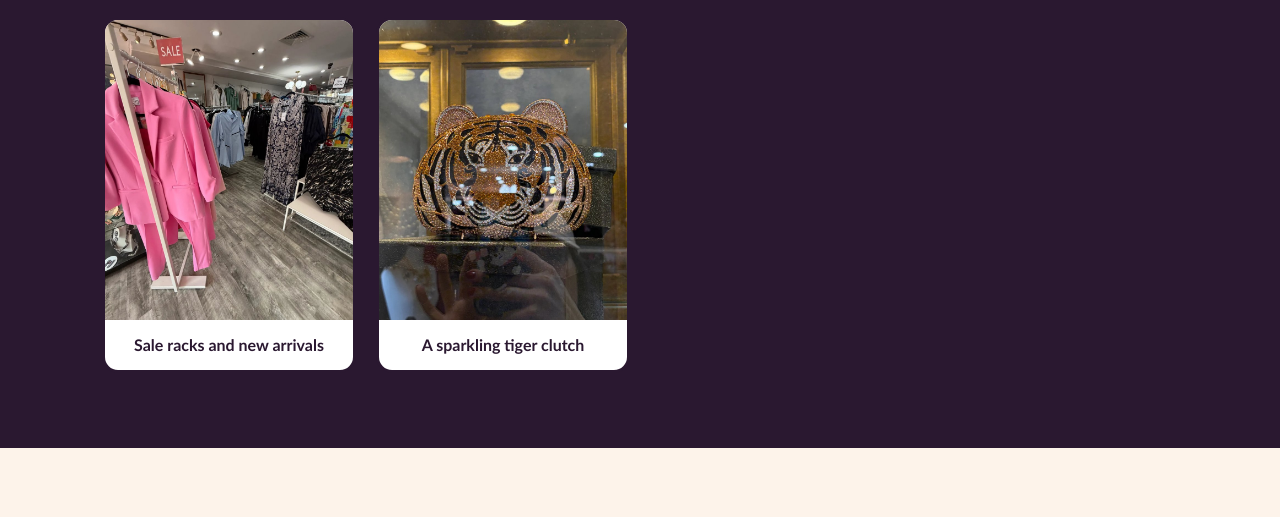
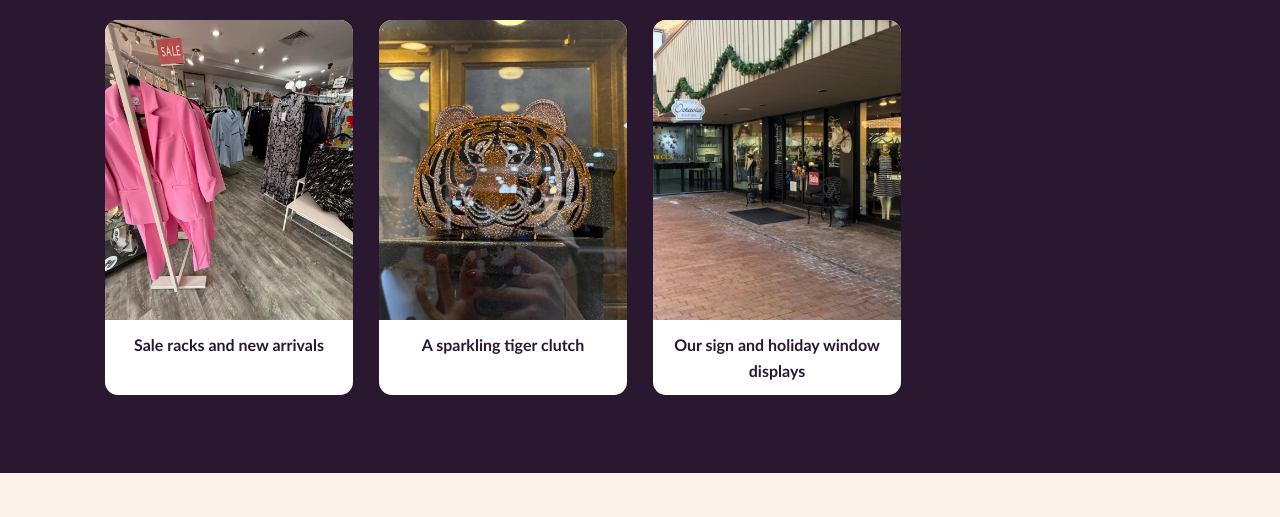
Before and after one commit to jacob584/octavia-boutique, a plain HTML site: page index.html in a window 1280 px wide. Shown: the part 3843-4360 px from the top of the page. Drawn offline with Linux system fonts and the light colour scheme.

Commit message:
Add storefront sign photo to gallery
Co-Authored-By: Claude Haiku 5.5 <noreply@anthropic.com>
Claude-Session: https://claude.ai/code/session_01WHkm4jBYoCuWoB7eY4HtMF

```diff
--- a/index.html
+++ b/index.html
@@ -447,7 +447,8 @@
     { src: "images/photo-2.jpg", caption: "Blouses and skirts by the window", alt: "Patterned blouses and skirts on racks near the front window" },
     { src: "images/photo-3.jpg", caption: "Sweaters, tunics and statement pieces", alt: "Sweaters, tunics and bold printed tops on display" },
     { src: "images/photo-4.jpg", caption: "Sale racks and new arrivals", alt: "Pink suit and printed dresses on the sale and new arrivals racks" },
-    { src: "images/photo-5.jpg", caption: "A sparkling tiger clutch", alt: "Crystal tiger-head clutch bag in a display case" }
+    { src: "images/photo-5.jpg", caption: "A sparkling tiger clutch", alt: "Crystal tiger-head clutch bag in a display case" },
+    { src: "images/photo-6.jpg", caption: "Our sign and holiday window displays", alt: "Octavia Boutique hanging sign and holiday window displays on the Village of Cross Keys walkway" }
   ];
   const grid = document.getElementById("grid");
   const lb = document.getElementById("lb");
```
Also changed, not shown: images/photo-6.jpg (added).
